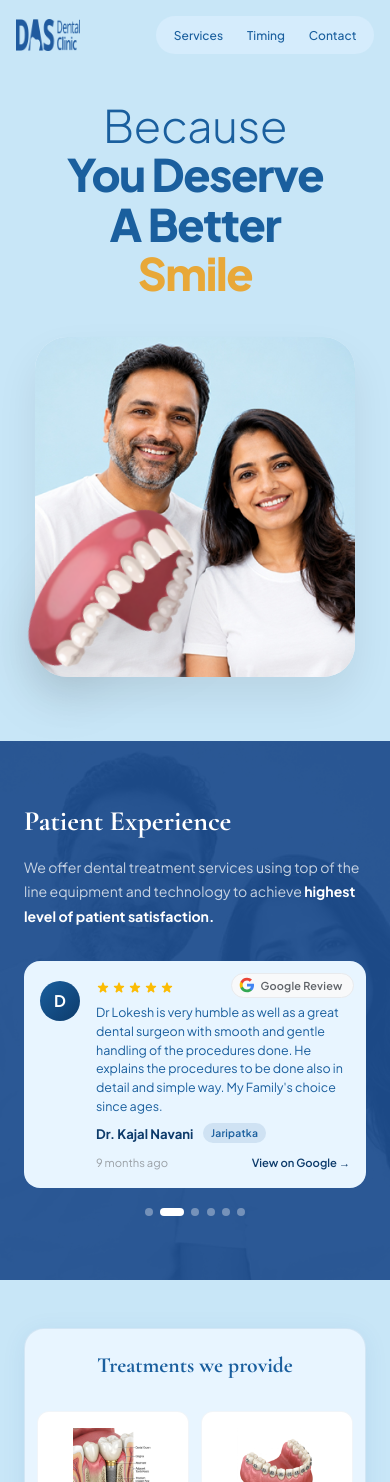
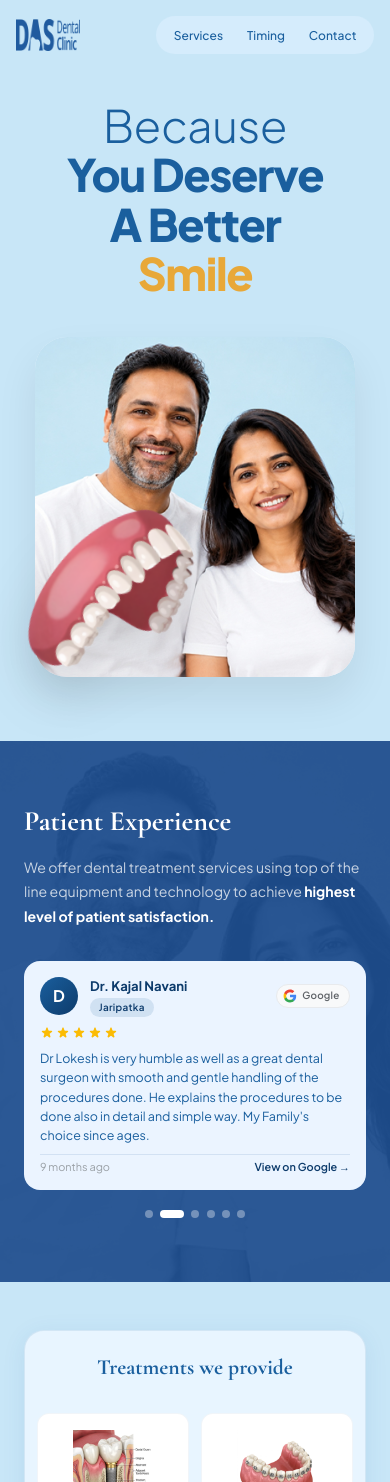
Before and after one commit to nitinsharmaji0911-ops/dr-das, a Next.js app: page / in a window 390 px wide. Shown: the top 1482 px of the page. Built offline with nearby package versions, Linux system fonts and the light colour scheme.

Commit message:
feat: add client-side localStorage fallback for demo/serverless persistence on dashboard

```diff
--- a/src/app/page.module.css
+++ b/src/app/page.module.css
@@ -162,95 +162,52 @@
   gap: 1.25rem;
 }
 
+/* ── Testimonial card: clean column layout ── */
 .testimonialCard {
   background: white;
   border-radius: 16px;
-  padding: 1.25rem 1.25rem 1rem;
+  padding: 1.1rem 1.25rem 1rem;
   display: flex;
   flex-direction: column;
-  gap: 0.85rem;
-  align-items: flex-start;
+  gap: 0.65rem;
   box-shadow: 0 8px 32px rgba(0, 0, 0, 0.12);
-  position: relative;
-  min-height: 180px;
+  width: 100%;
 }
 
-.googleBadge {
+/* Row 1: avatar + name/branch + google badge */
+.testimonialHeader {
   display: flex;
   align-items: center;
-  gap: 0.35rem;
-  align-self: flex-end;
-  background: #F8F9FA;
-  border: 1px solid #E8EAED;
-  border-radius: 20px;
-  padding: 0.2rem 0.65rem 0.2rem 0.45rem;
-  position: absolute;
-  top: 1rem;
-  right: 1rem;
-}
-
-.googleBadgeText {
-  font-size: 0.68rem;
-  font-weight: 600;
-  color: #5F6368;
-  letter-spacing: 0.02em;
-}
-
-.testimonialBody {
-  display: flex;
-  gap: 1rem;
-  align-items: flex-start;
+  gap: 0.75rem;
   width: 100%;
-  padding-top: 0.25rem;
 }
 
 .testimonialAvatar {
-  width: 48px;
-  height: 48px;
+  width: 42px;
+  height: 42px;
+  min-width: 42px;
   background: linear-gradient(135deg, #1A5F9E 0%, #0D3B6B 100%);
   border-radius: 50%;
-  flex-shrink: 0;
   display: flex;
   align-items: center;
   justify-content: center;
+  flex-shrink: 0;
 }
 
 .avatarInitial {
   color: white;
-  font-size: 1.15rem;
+  font-size: 1rem;
   font-weight: 700;
   line-height: 1;
   font-family: var(--font-sans);
 }
 
-.testimonialContent {
+.testimonialMeta {
   display: flex;
   flex-direction: column;
-  gap: 0.45rem;
+  gap: 0.15rem;
   flex: 1;
-}
-
-.starRow {
-  display: flex;
-  gap: 2px;
-  margin-bottom: 0.1rem;
-}
-
-.star {
-  flex-shrink: 0;
-}
-
-.testimonialText {
-  font-size: 0.83rem;
-  color: var(--text-body);
-  line-height: 1.7;
-}
-
-.testimonialMeta {
-  display: flex;
-  align-items: center;
-  gap: 0.6rem;
-  flex-wrap: wrap;
+  min-width: 0;
 }
 
 .testimonialAuthor {
@@ -258,34 +215,79 @@
   font-weight: 700;
   color: var(--text-dark);
   margin: 0;
+  white-space: nowrap;
+  overflow: hidden;
+  text-overflow: ellipsis;
 }
 
 .branchTag {
-  font-size: 0.65rem;
+  display: inline-block;
+  font-size: 0.62rem;
   font-weight: 600;
   color: var(--primary);
-  background: rgba(26, 95, 158, 0.08);
+  background: rgba(26, 95, 158, 0.09);
   border-radius: 100px;
-  padding: 0.1rem 0.5rem;
-  letter-spacing: 0.02em;
+  padding: 0.1rem 0.55rem;
+  letter-spacing: 0.03em;
+  width: fit-content;
 }
 
+/* Google badge — sits at the far right of the header row */
+.googleBadge {
+  display: flex;
+  align-items: center;
+  gap: 0.3rem;
+  background: #F8F9FA;
+  border: 1px solid #E8EAED;
+  border-radius: 20px;
+  padding: 0.18rem 0.6rem 0.18rem 0.4rem;
+  flex-shrink: 0;
+  margin-left: auto;
+}
+
+.googleBadgeText {
+  font-size: 0.62rem;
+  font-weight: 600;
+  color: #5F6368;
+  letter-spacing: 0.02em;
+  white-space: nowrap;
+}
+
+/* Row 2: stars */
+.starRow {
+  display: flex;
+  gap: 2px;
+}
+
+.star {
+  flex-shrink: 0;
+}
+
+/* Row 3: review text */
+.testimonialText {
+  font-size: 0.82rem;
+  color: var(--text-body);
+  line-height: 1.65;
+  margin: 0;
+}
+
+/* Row 4: date + view on Google link */
 .reviewFooter {
   display: flex;
   align-items: center;
   justify-content: space-between;
   width: 100%;
-  margin-top: 0.2rem;
+  padding-top: 0.15rem;
+  border-top: 1px solid rgba(26, 95, 158, 0.07);
 }
 
 .reviewDate {
-  font-size: 0.7rem;
-  color: rgba(255,255,255,0.5);
+  font-size: 0.68rem;
   color: #9AA0A6;
 }
 
 .viewOnGoogle {
-  font-size: 0.7rem;
+  font-size: 0.68rem;
   font-weight: 600;
   color: #1A5F9E;
   text-decoration: none;
@@ -293,7 +295,7 @@
 }
 
 .viewOnGoogle:hover {
-  opacity: 0.75;
+  opacity: 0.7;
   text-decoration: underline;
 }
 
@@ -726,49 +728,41 @@
     height: 80px;
   }
 
-  /* Testimonial mobile mockup styling */
+  /* Testimonial mobile styling */
   .testimonialCard {
-    background: #E8F5FF;
-    border-radius: 16px;
-    padding: 1rem;
-    gap: 0.5rem;
+    background: #EBF4FF;
     box-shadow: none;
-    align-items: flex-start;
-  }
-
-  .googleBadge {
-    top: 0.75rem;
-    right: 0.75rem;
+    padding: 0.9rem 1rem;
+    gap: 0.55rem;
   }
 
   .testimonialAvatar {
-    width: 40px;
-    height: 40px;
-    background: linear-gradient(135deg, #1A5F9E 0%, #0D3B6B 100%);
-  }
-
-  .avatarInitial {
-    font-size: 1rem;
+    width: 38px;
+    height: 38px;
+    min-width: 38px;
   }
 
   .testimonialText {
     color: #1A5F9E;
     font-size: 0.78rem;
-    line-height: 1.5;
+    line-height: 1.55;
   }
 
   .testimonialAuthor {
     color: #0D3B6B;
-    font-size: 0.82rem;
-    font-weight: 700;
   }
 
   .branchTag {
-    background: rgba(26, 95, 158, 0.12);
+    background: rgba(26, 95, 158, 0.13);
+    color: #0D3B6B;
   }
 
   .viewOnGoogle {
     color: #0D3B6B;
+  }
+
+  .reviewFooter {
+    border-top-color: rgba(26, 95, 158, 0.12);
   }
 
   /* Working hours mobile card */
--- a/src/app/page.tsx
+++ b/src/app/page.tsx
@@ -77,25 +77,30 @@ export default function Home() {
           {/* Right – testimonial card with carousel */}
           <div className={styles.expRight}>
             <div className={styles.testimonialCard}>
-              {/* Google badge top-right */}
+
+              {/* Row 1: Avatar + Name/Branch + Google Badge */}
+              <div className={styles.testimonialHeader}>
+                <div className={styles.testimonialAvatar}>
+                  <span className={styles.avatarInitial}>
+                    {reviews[currentTestimonial]?.name?.charAt(0).toUpperCase()}
+                  </span>
+                </div>
+                <div className={styles.testimonialMeta}>
+                  <p className={styles.testimonialAuthor}>{reviews[currentTestimonial]?.name}</p>
+                  <span className={styles.branchTag}>{reviews[currentTestimonial]?.branch}</span>
+                </div>
                 <div className={styles.googleBadge}>
-                <svg width="16" height="16" viewBox="0 0 24 24" fill="none" xmlns="http://www.w3.org/2000/svg" aria-label="Google">
+                  <svg width="14" height="14" viewBox="0 0 24 24" fill="none" xmlns="http://www.w3.org/2000/svg" aria-label="Google">
                     <path d="M22.56 12.25c0-.78-.07-1.53-.2-2.25H12v4.26h5.92c-.26 1.37-1.04 2.53-2.21 3.31v2.77h3.57c2.08-1.92 3.28-4.74 3.28-8.09z" fill="#4285F4"/>
                     <path d="M12 23c2.97 0 5.46-.98 7.28-2.66l-3.57-2.77c-.98.66-2.23 1.06-3.71 1.06-2.86 0-5.29-1.93-6.16-4.53H2.18v2.84C3.99 20.53 7.7 23 12 23z" fill="#34A853"/>
                     <path d="M5.84 14.09c-.22-.66-.35-1.36-.35-2.09s.13-1.43.35-2.09V7.07H2.18C1.43 8.55 1 10.22 1 12s.43 3.45 1.18 4.93l3.66-2.84z" fill="#FBBC05"/>
                     <path d="M12 5.38c1.62 0 3.06.56 4.21 1.64l3.15-3.15C17.45 2.09 14.97 1 12 1 7.7 1 3.99 3.47 2.18 7.07l3.66 2.84c.87-2.6 3.3-4.53 6.16-4.53z" fill="#EA4335"/>
                   </svg>
-                <span className={styles.googleBadgeText}>Google Review</span>
+                  <span className={styles.googleBadgeText}>Google</span>
+                </div>
               </div>
 
-              <div className={styles.testimonialBody}>
-                <div className={styles.testimonialAvatar}>
-                  <span className={styles.avatarInitial}>
-                    {reviews[currentTestimonial]?.name?.charAt(0).toUpperCase()}
-                  </span>
-                </div>
-                <div className={styles.testimonialContent}>
-                  {/* Stars */}
+              {/* Row 2: Stars */}
               <div className={styles.starRow}>
                 {[1,2,3,4,5].map((s) => (
                   <svg key={s} className={styles.star} viewBox="0 0 20 20" fill="#FBBC05" xmlns="http://www.w3.org/2000/svg" width="14" height="14">
@@ -103,11 +108,11 @@ export default function Home() {
                   </svg>
                 ))}
               </div>
+
+              {/* Row 3: Review text */}
               <p className={styles.testimonialText}>{reviews[currentTestimonial]?.feedback}</p>
-                  <div className={styles.testimonialMeta}>
-                    <p className={styles.testimonialAuthor}>{reviews[currentTestimonial]?.name}</p>
-                    <span className={styles.branchTag}>{reviews[currentTestimonial]?.branch}</span>
-                  </div>
+
+              {/* Row 4: Date + View on Google */}
               <div className={styles.reviewFooter}>
                 <span className={styles.reviewDate}>{reviews[currentTestimonial]?.date}</span>
                 <a
@@ -119,8 +124,7 @@ export default function Home() {
                   View on Google →
                 </a>
               </div>
-                </div>
-              </div>
+
             </div>
             {/* Dots */}
             <div className={styles.dots}>
--- a/src/components/BookingForm.tsx
+++ b/src/components/BookingForm.tsx
@@ -172,6 +172,15 @@ export default function BookingForm() {
 
       if (!response.ok) {
         throw new Error(data.error || 'Failed to confirm reservation.');
+      }
+
+      // Save to localStorage for demo persistence in serverless previews
+      try {
+        const localBookings = JSON.parse(localStorage.getItem('das_dental_bookings') || '[]');
+        localBookings.unshift(data.booking);
+        localStorage.setItem('das_dental_bookings', JSON.stringify(localBookings));
+      } catch (e) {
+        console.error('Failed to save booking to localStorage:', e);
       }
 
       setSubmitted(true);
--- a/src/data/reviews.json
+++ b/src/data/reviews.json
@@ -8,7 +8,7 @@
     "branch": "Jaripatka",
     "branchRating": 4.9,
     "branchReviews": 133,
-    "googleMapsUrl": "https://www.google.com/maps/place/Das+Dental+Clinic/@21.1648,79.1004,17z/data=!4m8!3m7!1s0x3bd4c0230ee3de23:0x7743b19ffa97902!8m2!3d21.1648!4d79.1004!9m1!1b1"
+    "googleMapsUrl": "https://maps.app.goo.gl/4DmVaocWa9FmoWMZA"
   },
   {
     "id": 2,
@@ -19,7 +19,7 @@
     "branch": "Jaripatka",
     "branchRating": 4.9,
     "branchReviews": 133,
-    "googleMapsUrl": "https://www.google.com/maps/place/Das+Dental+Clinic/@21.1648,79.1004,17z/data=!4m8!3m7!1s0x3bd4c0230ee3de23:0x7743b19ffa97902!8m2!3d21.1648!4d79.1004!9m1!1b1"
+    "googleMapsUrl": "https://maps.app.goo.gl/4DmVaocWa9FmoWMZA"
   },
   {
     "id": 3,
@@ -30,7 +30,7 @@
     "branch": "Sadar",
     "branchRating": 5.0,
     "branchReviews": 128,
-    "googleMapsUrl": "https://www.google.com/maps/place/Das+Dental+Clinic+Sadar/@21.1498,79.0805,17z/data=!4m8!3m7!1s0x3bd4c06b6a7c4a8f:0xccd6e38bb83b3a80!8m2!3d21.1498!4d79.0805!9m1!1b1"
+    "googleMapsUrl": "https://maps.app.goo.gl/bsTFeL8JCsAbDThD9"
   },
   {
     "id": 4,
@@ -41,7 +41,7 @@
     "branch": "Sadar",
     "branchRating": 5.0,
     "branchReviews": 128,
-    "googleMapsUrl": "https://www.google.com/maps/place/Das+Dental+Clinic+Sadar/@21.1498,79.0805,17z/data=!4m8!3m7!1s0x3bd4c06b6a7c4a8f:0xccd6e38bb83b3a80!8m2!3d21.1498!4d79.0805!9m1!1b1"
+    "googleMapsUrl": "https://maps.app.goo.gl/bsTFeL8JCsAbDThD9"
   },
   {
     "id": 5,
@@ -52,7 +52,7 @@
     "branch": "Indora",
     "branchRating": 4.8,
     "branchReviews": 34,
-    "googleMapsUrl": "https://www.google.com/maps/place/Das+Dental+Clinic+Indora/@21.1568,79.0542,17z/data=!4m8!3m7!1s0x3bd4c1c128aaaab:0xa878a4e4799d4673!8m2!3d21.1568!4d79.0542!9m1!1b1"
+    "googleMapsUrl": "https://maps.app.goo.gl/D4XJnysMLeM76pN8A"
   },
   {
     "id": 6,
@@ -63,6 +63,6 @@
     "branch": "Indora",
     "branchRating": 4.8,
     "branchReviews": 34,
-    "googleMapsUrl": "https://www.google.com/maps/place/Das+Dental+Clinic+Indora/@21.1568,79.0542,17z/data=!4m8!3m7!1s0x3bd4c1c128aaaab:0xa878a4e4799d4673!8m2!3d21.1568!4d79.0542!9m1!1b1"
+    "googleMapsUrl": "https://maps.app.goo.gl/D4XJnysMLeM76pN8A"
   }
 ]
```
Also changed, not shown: src/app/dashboard/page.tsx (+23 -1 lines). Lines whose indentation alone changed are shown as unchanged.
